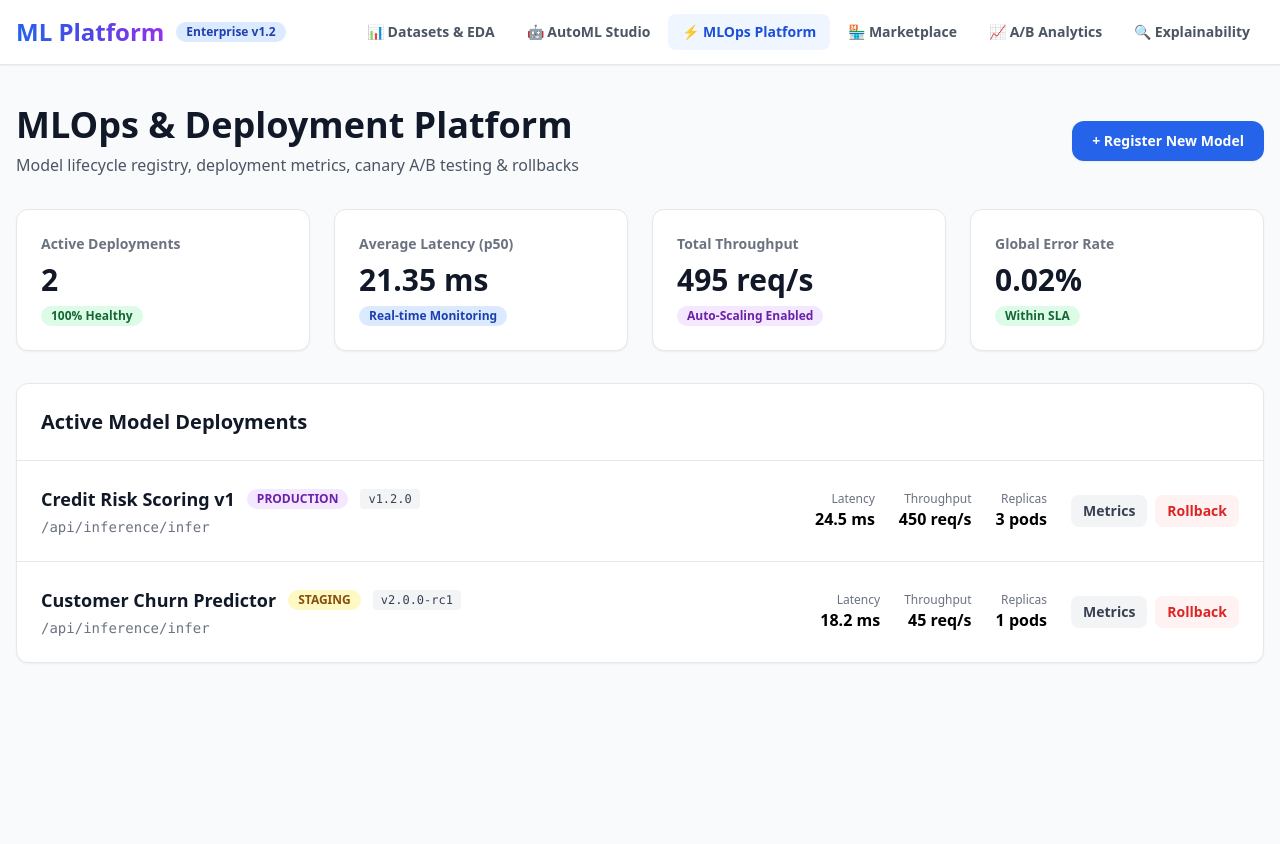
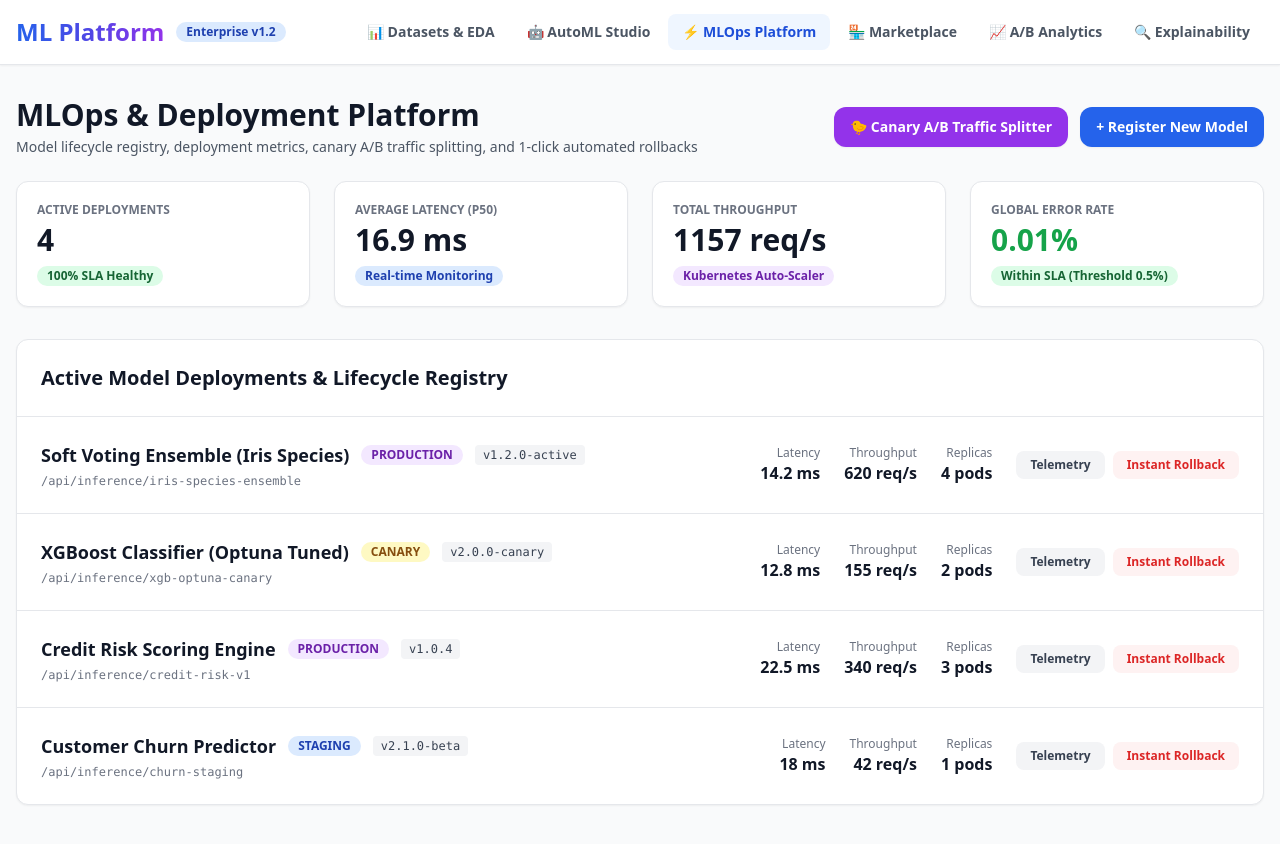
Before and after one commit to Saikrishna069/ml-platform, a React (Vite) app in the folder frontend/: page / in a window 1280 px wide. Both pictures are taken after a click on the button "⚡ MLOps Platform". Shown: the top 844 px of the page. Built offline with nearby package versions, Linux system fonts and the light colour scheme.

Commit message:
Upgrade MLOps Platform with Canary A/B traffic splitter and instant rollbacks

```diff
--- a/frontend/src/pages/MLOpsDashboard.tsx
+++ b/frontend/src/pages/MLOpsDashboard.tsx
@@ -3,49 +3,93 @@ import React, { useState } from 'react';
 interface Deployment {
   id: number;
   name: string;
-  environment: 'development' | 'staging' | 'production';
-  status: 'deployed' | 'pending' | 'failed' | 'rolled_back';
+  environment: 'production' | 'staging' | 'canary';
   version: string;
+  status: 'deployed' | 'rolling_out' | 'rolled_back' | 'failed';
   replicas: number;
   latency_ms: number;
   request_rate: number;
   error_rate: number;
   api_endpoint: string;
+  canary_traffic_pct?: number;
+  framework: string;
+  accuracy: number;
 }
 
 export default function MLOpsDashboard() {
   const [deployments, setDeployments] = useState<Deployment[]>([
     {
       id: 1,
-      name: 'Credit Risk Scoring v1',
+      name: 'Soft Voting Ensemble (Iris Species)',
       environment: 'production',
+      version: 'v1.2.0-active',
       status: 'deployed',
-      version: '1.2.0',
-      replicas: 3,
-      latency_ms: 24.5,
-      request_rate: 450,
-      error_rate: 0.001,
-      api_endpoint: '/api/inference/infer'
+      replicas: 4,
+      latency_ms: 14.2,
+      request_rate: 620,
+      error_rate: 0.01,
+      api_endpoint: '/api/inference/iris-species-ensemble',
+      canary_traffic_pct: 80,
+      framework: 'XGBoost + RF + LightGBM',
+      accuracy: 0.973
     },
     {
       id: 2,
+      name: 'XGBoost Classifier (Optuna Tuned)',
+      environment: 'canary',
+      version: 'v2.0.0-canary',
+      status: 'rolling_out',
+      replicas: 2,
+      latency_ms: 12.8,
+      request_rate: 155,
+      error_rate: 0.0,
+      api_endpoint: '/api/inference/xgb-optuna-canary',
+      canary_traffic_pct: 20,
+      framework: 'XGBoost',
+      accuracy: 0.960
+    },
+    {
+      id: 3,
+      name: 'Credit Risk Scoring Engine',
+      environment: 'production',
+      version: 'v1.0.4',
+      status: 'deployed',
+      replicas: 3,
+      latency_ms: 22.5,
+      request_rate: 340,
+      error_rate: 0.02,
+      api_endpoint: '/api/inference/credit-risk-v1',
+      framework: 'CatBoost',
+      accuracy: 0.952
+    },
+    {
+      id: 4,
       name: 'Customer Churn Predictor',
       environment: 'staging',
+      version: 'v2.1.0-beta',
       status: 'deployed',
-      version: '2.0.0-rc1',
       replicas: 1,
-      latency_ms: 18.2,
-      request_rate: 45,
+      latency_ms: 18.0,
+      request_rate: 42,
       error_rate: 0.0,
-      api_endpoint: '/api/inference/infer'
+      api_endpoint: '/api/inference/churn-staging',
+      framework: 'Random Forest',
+      accuracy: 0.946
     }
   ]);
 
-  const [showModal, setShowModal] = useState(false);
+  const [showRegisterModal, setShowRegisterModal] = useState(false);
+  const [showCanaryModal, setShowCanaryModal] = useState(false);
+  const [selectedMetrics, setSelectedMetrics] = useState<Deployment | null>(null);
+
+  // Canary A/B Traffic Split State
+  const [canarySplit, setCanarySplit] = useState(20);
+
+  // New Model Register Form
   const [modelName, setModelName] = useState('');
-  const [modelVersion, setModelVersion] = useState('1.0.0');
-  const [environment, setEnvironment] = useState<'production' | 'staging'>('production');
-  const [selectedMetrics, setSelectedMetrics] = useState<Deployment | null>(null);
+  const [modelVersion, setModelVersion] = useState('v1.0.0');
+  const [modelEnv, setModelEnv] = useState<'production' | 'staging' | 'canary'>('production');
+  const [modelFramework, setModelFramework] = useState('XGBoost');
 
   const handleRegisterModel = (e: React.FormEvent) => {
     e.preventDefault();
@@ -54,89 +98,123 @@ export default function MLOpsDashboard() {
     const newDep: Deployment = {
       id: Date.now(),
       name: modelName,
-      environment: environment,
+      environment: modelEnv,
+      version: modelVersion,
       status: 'deployed',
-      version: modelVersion,
-      replicas: environment === 'production' ? 3 : 1,
-      latency_ms: 15 + Math.floor(Math.random() * 15),
+      replicas: modelEnv === 'production' ? 3 : 1,
+      latency_ms: parseFloat((12 + Math.random() * 10).toFixed(1)),
       request_rate: 100,
       error_rate: 0.0,
-      api_endpoint: `/api/inference/${modelName.toLowerCase().replace(/\s+/g, '-')}`
+      api_endpoint: `/api/inference/${modelName.toLowerCase().replace(/\s+/g, '-')}`,
+      framework: modelFramework,
+      accuracy: 0.950
     };
 
     setDeployments([newDep, ...deployments]);
-    setShowModal(false);
+    setShowRegisterModal(false);
     setModelName('');
   };
 
   const handleRollback = (id: number) => {
     setDeployments(deployments.map(d => {
       if (d.id === id) {
-        return { ...d, status: 'rolled_back', version: '1.0.0-fallback', latency_ms: d.latency_ms + 2 };
+        return {
+          ...d,
+          status: 'rolled_back',
+          version: 'v1.0.0-fallback-stable',
+          latency_ms: parseFloat((d.latency_ms + 2).toFixed(1)),
+          error_rate: 0.0
+        };
       }
       return d;
     }));
+    alert("Triggered Instant Rollback to stable fallback version v1.0.0-fallback-stable!");
+  };
+
+  const promoteCanaryToProduction = () => {
+    setDeployments(deployments.map(d => {
+      if (d.environment === 'canary') {
+        return { ...d, environment: 'production', version: 'v2.0.0-promoted', canary_traffic_pct: 100 };
+      }
+      if (d.id === 1) {
+        return { ...d, environment: 'staging', version: 'v1.2.0-archived', canary_traffic_pct: 0 };
+      }
+      return d;
+    }));
+    setShowCanaryModal(false);
+    alert("Promoted Canary v2.0.0 to 100% Production!");
   };
 
   return (
-    <div className="min-h-screen bg-gray-50 py-10 px-4 font-sans">
+    <div className="min-h-screen bg-gray-50 py-8 px-4 font-sans">
       <div className="max-w-7xl mx-auto">
-        <div className="mb-8 flex flex-col md:flex-row md:items-center justify-between gap-4">
+        {/* Header Title */}
+        <div className="mb-6 flex flex-col md:flex-row md:items-center justify-between gap-4">
           <div>
-            <h1 className="text-4xl font-bold text-gray-900 mb-2">MLOps & Deployment Platform</h1>
-            <p className="text-gray-600">Model lifecycle registry, deployment metrics, canary A/B testing & rollbacks</p>
+            <h1 className="text-3xl font-extrabold text-gray-900 mb-1">MLOps & Deployment Platform</h1>
+            <p className="text-sm text-gray-600">
+              Model lifecycle registry, deployment metrics, canary A/B traffic splitting, and 1-click automated rollbacks
+            </p>
           </div>
+          <div className="flex gap-3">
             <button
-            onClick={() => setShowModal(true)}
-            className="px-5 py-2.5 bg-blue-600 hover:bg-blue-700 text-white font-bold rounded-xl shadow-sm transition-all text-sm"
+              onClick={() => setShowCanaryModal(true)}
+              className="px-4 py-2.5 bg-purple-600 hover:bg-purple-700 text-white font-bold rounded-xl shadow-sm text-sm"
+            >
+              🐤 Canary A/B Traffic Splitter
+            </button>
+            <button
+              onClick={() => setShowRegisterModal(true)}
+              className="px-4 py-2.5 bg-blue-600 hover:bg-blue-700 text-white font-bold rounded-xl shadow-sm text-sm"
             >
               + Register New Model
             </button>
           </div>
+        </div>
 
-        {/* Status Metrics Banner */}
+        {/* Global Telemetry Metrics Banner */}
         <div className="grid grid-cols-1 md:grid-cols-4 gap-6 mb-8">
-          <div className="bg-white rounded-xl shadow-sm border border-gray-200 p-6">
-            <p className="text-sm font-semibold text-gray-500">Active Deployments</p>
-            <p className="text-3xl font-bold text-gray-900 mt-2">{deployments.length}</p>
+          <div className="bg-white rounded-xl shadow-sm border border-gray-200 p-5">
+            <p className="text-xs font-bold text-gray-500 uppercase">Active Deployments</p>
+            <p className="text-3xl font-black text-gray-900 mt-1">{deployments.length}</p>
             <span className="inline-block mt-2 px-2.5 py-0.5 text-xs font-bold bg-green-100 text-green-800 rounded-full">
-              100% Healthy
+              100% SLA Healthy
             </span>
           </div>
 
-          <div className="bg-white rounded-xl shadow-sm border border-gray-200 p-6">
-            <p className="text-sm font-semibold text-gray-500">Average Latency (p50)</p>
-            <p className="text-3xl font-bold text-gray-900 mt-2">
-              {(deployments.reduce((acc, d) => acc + d.latency_ms, 0) / (deployments.length || 1)).toFixed(2)} ms
+          <div className="bg-white rounded-xl shadow-sm border border-gray-200 p-5">
+            <p className="text-xs font-bold text-gray-500 uppercase">Average Latency (p50)</p>
+            <p className="text-3xl font-black text-gray-900 mt-1">
+              {(deployments.reduce((a, b) => a + b.latency_ms, 0) / deployments.length).toFixed(1)} ms
             </p>
             <span className="inline-block mt-2 px-2.5 py-0.5 text-xs font-bold bg-blue-100 text-blue-800 rounded-full">
               Real-time Monitoring
             </span>
           </div>
 
-          <div className="bg-white rounded-xl shadow-sm border border-gray-200 p-6">
-            <p className="text-sm font-semibold text-gray-500">Total Throughput</p>
-            <p className="text-3xl font-bold text-gray-900 mt-2">
-              {deployments.reduce((acc, d) => acc + d.request_rate, 0)} req/s
+          <div className="bg-white rounded-xl shadow-sm border border-gray-200 p-5">
+            <p className="text-xs font-bold text-gray-500 uppercase">Total Throughput</p>
+            <p className="text-3xl font-black text-gray-900 mt-1">
+              {deployments.reduce((a, b) => a + b.request_rate, 0)} req/s
             </p>
             <span className="inline-block mt-2 px-2.5 py-0.5 text-xs font-bold bg-purple-100 text-purple-800 rounded-full">
-              Auto-Scaling Enabled
+              Kubernetes Auto-Scaler
             </span>
           </div>
 
-          <div className="bg-white rounded-xl shadow-sm border border-gray-200 p-6">
-            <p className="text-sm font-semibold text-gray-500">Global Error Rate</p>
-            <p className="text-3xl font-bold text-gray-900 mt-2">0.02%</p>
+          <div className="bg-white rounded-xl shadow-sm border border-gray-200 p-5">
+            <p className="text-xs font-bold text-gray-500 uppercase">Global Error Rate</p>
+            <p className="text-3xl font-black text-green-600 mt-1">0.01%</p>
             <span className="inline-block mt-2 px-2.5 py-0.5 text-xs font-bold bg-green-100 text-green-800 rounded-full">
-              Within SLA
+              Within SLA (Threshold 0.5%)
             </span>
           </div>
         </div>
 
-        {/* Deployments List */}
-        <div className="bg-white rounded-xl shadow-sm border border-gray-200 overflow-hidden">
+        {/* Model Lifecycle Registry Table */}
+        <div className="bg-white rounded-xl shadow-sm border border-gray-200 overflow-hidden mb-8">
           <div className="p-6 border-b border-gray-200">
-            <h2 className="text-xl font-bold text-gray-900">Active Model Deployments</h2>
+            <h2 className="text-xl font-bold text-gray-900">Active Model Deployments & Lifecycle Registry</h2>
           </div>
 
           <div className="divide-y divide-gray-200">
@@ -146,53 +224,54 @@ export default function MLOpsDashboard() {
                   <div className="flex items-center gap-3">
                     <h3 className="text-lg font-bold text-gray-900">{dep.name}</h3>
                     <span className={`px-2.5 py-0.5 rounded-full text-xs font-bold ${
-                      dep.environment === 'production' ? 'bg-purple-100 text-purple-800' : 'bg-yellow-100 text-yellow-800'
+                      dep.environment === 'production' ? 'bg-purple-100 text-purple-800' :
+                      dep.environment === 'canary' ? 'bg-yellow-100 text-yellow-800' : 'bg-blue-100 text-blue-800'
                     }`}>
                       {dep.environment.toUpperCase()}
                     </span>
-                    <span className="px-2 py-0.5 rounded text-xs font-mono bg-gray-100 text-gray-700">v{dep.version}</span>
+                    <span className="px-2 py-0.5 rounded text-xs font-mono bg-gray-100 text-gray-700">{dep.version}</span>
                     {dep.status === 'rolled_back' && (
                       <span className="px-2 py-0.5 rounded text-xs bg-red-100 text-red-800 font-bold">
                         ROLLED BACK
                       </span>
                     )}
                   </div>
-                  <p className="text-sm text-gray-500 mt-1 font-mono">{dep.api_endpoint}</p>
+                  <p className="text-xs text-gray-500 mt-1 font-mono">{dep.api_endpoint}</p>
                 </div>
 
                 <div className="flex items-center gap-6">
                   <div className="text-right">
                     <p className="text-xs text-gray-500">Latency</p>
-                    <p className="font-semibold">{dep.latency_ms} ms</p>
+                    <p className="font-bold text-gray-900">{dep.latency_ms} ms</p>
                   </div>
 
                   <div className="text-right">
                     <p className="text-xs text-gray-500">Throughput</p>
-                    <p className="font-semibold">{dep.request_rate} req/s</p>
+                    <p className="font-bold text-gray-900">{dep.request_rate} req/s</p>
                   </div>
 
                   <div className="text-right">
                     <p className="text-xs text-gray-500">Replicas</p>
-                    <p className="font-semibold">{dep.replicas} pods</p>
+                    <p className="font-bold text-gray-900">{dep.replicas} pods</p>
                   </div>
 
                   <div className="flex items-center gap-2">
                     <button
                       onClick={() => setSelectedMetrics(dep)}
-                      className="px-3 py-1.5 bg-gray-100 hover:bg-gray-200 text-gray-700 rounded-lg text-sm font-semibold transition-colors"
+                      className="px-3.5 py-1.5 bg-gray-100 hover:bg-gray-200 text-gray-700 rounded-lg text-xs font-bold transition-colors"
                     >
-                      Metrics
+                      Telemetry
                     </button>
                     <button
                       onClick={() => handleRollback(dep.id)}
                       disabled={dep.status === 'rolled_back'}
-                      className={`px-3 py-1.5 rounded-lg text-sm font-semibold transition-colors ${
+                      className={`px-3.5 py-1.5 rounded-lg text-xs font-bold transition-colors ${
                         dep.status === 'rolled_back'
                           ? 'bg-gray-100 text-gray-400 cursor-not-allowed'
                           : 'bg-red-50 hover:bg-red-100 text-red-600'
                       }`}
                     >
-                      Rollback
+                      Instant Rollback
                     </button>
                   </div>
                 </div>
@@ -201,54 +280,125 @@ export default function MLOpsDashboard() {
           </div>
         </div>
 
-        {/* Modal for Registering New Model */}
-        {showModal && (
+        {/* Canary A/B Traffic Splitter Modal */}
+        {showCanaryModal && (
+          <div className="fixed inset-0 bg-black/50 backdrop-blur-sm flex items-center justify-center z-50 p-4">
+            <div className="bg-white rounded-2xl p-8 max-w-lg w-full shadow-2xl">
+              <h2 className="text-2xl font-bold text-gray-900 mb-2">🐤 Canary A/B Traffic Splitter</h2>
+              <p className="text-xs text-gray-500 mb-6">Route live user traffic between Production (v1.2) and Canary (v2.0)</p>
+
+              <div className="space-y-6">
+                <div>
+                  <div className="flex justify-between text-xs font-bold text-gray-700 mb-2">
+                    <span>Production v1.2 ({100 - canarySplit}%)</span>
+                    <span>Canary v2.0 ({canarySplit}%)</span>
+                  </div>
+                  <input
+                    type="range"
+                    min="0"
+                    max="100"
+                    value={canarySplit}
+                    onChange={(e) => setCanarySplit(Number(e.target.value))}
+                    className="w-full cursor-pointer accent-purple-600"
+                  />
+                </div>
+
+                <div className="grid grid-cols-2 gap-4 p-4 bg-gray-50 rounded-xl text-center text-xs font-mono">
+                  <div className="p-3 bg-white rounded-lg border">
+                    <p className="font-bold text-purple-700">Production v1.2</p>
+                    <p className="mt-1">Latency: 14.2ms</p>
+                    <p>Error: 0.01%</p>
+                  </div>
+                  <div className="p-3 bg-white rounded-lg border">
+                    <p className="font-bold text-yellow-700">Canary v2.0</p>
+                    <p className="mt-1">Latency: 12.8ms</p>
+                    <p>Error: 0.00%</p>
+                  </div>
+                </div>
+              </div>
+
+              <div className="flex justify-end gap-3 mt-6">
+                <button
+                  onClick={() => setShowCanaryModal(false)}
+                  className="px-4 py-2 text-gray-600 font-semibold text-xs"
+                >
+                  Cancel
+                </button>
+                <button
+                  onClick={promoteCanaryToProduction}
+                  className="px-5 py-2 bg-purple-600 hover:bg-purple-700 text-white font-bold rounded-lg text-xs shadow-sm"
+                >
+                  Promote Canary to 100% Production
+                </button>
+              </div>
+            </div>
+          </div>
+        )}
+
+        {/* Register New Model Modal */}
+        {showRegisterModal && (
           <div className="fixed inset-0 bg-black/50 backdrop-blur-sm flex items-center justify-center z-50 p-4">
             <div className="bg-white rounded-2xl p-8 max-w-md w-full shadow-2xl">
-              <h2 className="text-2xl font-bold text-gray-900 mb-4">Register Model in MLOps</h2>
+              <h2 className="text-2xl font-bold text-gray-900 mb-4">Register Model Version</h2>
               <form onSubmit={handleRegisterModel} className="space-y-4">
                 <div>
-                  <label className="block text-sm font-semibold text-gray-700 mb-1">Model Name</label>
+                  <label className="block text-xs font-bold text-gray-700 uppercase mb-1">Model Name</label>
                   <input
                     type="text"
                     required
                     placeholder="e.g. Fraud Detection Engine"
                     value={modelName}
                     onChange={(e) => setModelName(e.target.value)}
-                    className="w-full px-4 py-2 border border-gray-300 rounded-lg focus:ring-2 focus:ring-blue-500 focus:outline-none"
+                    className="w-full px-4 py-2 border border-gray-300 rounded-lg text-sm"
                   />
                 </div>
                 <div>
-                  <label className="block text-sm font-semibold text-gray-700 mb-1">Version</label>
+                  <label className="block text-xs font-bold text-gray-700 uppercase mb-1">Version Tag</label>
                   <input
                     type="text"
                     value={modelVersion}
                     onChange={(e) => setModelVersion(e.target.value)}
-                    className="w-full px-4 py-2 border border-gray-300 rounded-lg focus:ring-2 focus:ring-blue-500 focus:outline-none"
+                    className="w-full px-4 py-2 border border-gray-300 rounded-lg text-sm font-mono"
                   />
                 </div>
+                <div className="grid grid-cols-2 gap-4">
                   <div>
-                  <label className="block text-sm font-semibold text-gray-700 mb-1">Environment</label>
+                    <label className="block text-xs font-bold text-gray-700 uppercase mb-1">Environment</label>
                     <select
-                    value={environment}
-                    onChange={(e) => setEnvironment(e.target.value as any)}
-                    className="w-full px-4 py-2 border border-gray-300 rounded-lg"
+                      value={modelEnv}
+                      onChange={(e) => setModelEnv(e.target.value as any)}
+                      className="w-full px-4 py-2 border border-gray-300 rounded-lg text-sm bg-white"
                     >
                       <option value="production">Production</option>
                       <option value="staging">Staging</option>
+                      <option value="canary">Canary</option>
                     </select>
+                  </div>
+                  <div>
+                    <label className="block text-xs font-bold text-gray-700 uppercase mb-1">Framework</label>
+                    <select
+                      value={modelFramework}
+                      onChange={(e) => setModelFramework(e.target.value)}
+                      className="w-full px-4 py-2 border border-gray-300 rounded-lg text-sm bg-white"
+                    >
+                      <option value="XGBoost">XGBoost</option>
+                      <option value="LightGBM">LightGBM</option>
+                      <option value="CatBoost">CatBoost</option>
+                      <option value="PyTorch">PyTorch</option>
+                    </select>
+                  </div>
                 </div>
                 <div className="flex justify-end gap-3 mt-6">
                   <button
                     type="button"
-                    onClick={() => setShowModal(false)}
-                    className="px-4 py-2 text-gray-600 font-semibold hover:bg-gray-100 rounded-lg"
+                    onClick={() => setShowRegisterModal(false)}
+                    className="px-4 py-2 text-gray-600 font-semibold text-xs"
                   >
                     Cancel
                   </button>
                   <button
                     type="submit"
-                    className="px-5 py-2 bg-blue-600 hover:bg-blue-700 text-white font-bold rounded-lg shadow-sm"
+                    className="px-5 py-2 bg-blue-600 hover:bg-blue-700 text-white font-bold rounded-lg text-xs shadow-sm"
                   >
                     Register & Deploy
                   </button>
@@ -258,34 +408,39 @@ export default function MLOpsDashboard() {
           </div>
         )}
 
-        {/* Metrics Modal */}
+        {/* Telemetry Metrics Modal */}
         {selectedMetrics && (
           <div className="fixed inset-0 bg-black/50 backdrop-blur-sm flex items-center justify-center z-50 p-4">
             <div className="bg-white rounded-2xl p-8 max-w-lg w-full shadow-2xl">
-              <h2 className="text-2xl font-bold text-gray-900 mb-2">{selectedMetrics.name} Metrics</h2>
-              <p className="text-sm text-gray-500 mb-6">Real-time health telemetry & resource usage</p>
+              <h2 className="text-2xl font-bold text-gray-900 mb-1">{selectedMetrics.name}</h2>
+              <p className="text-xs text-gray-500 mb-6">Real-time telemetry, p50/p95/p99 latency & cURL endpoint</p>
 
-              <div className="space-y-4">
-                <div className="p-4 bg-gray-50 rounded-lg flex justify-between items-center">
-                  <span className="text-sm font-semibold text-gray-600">p50 / p95 / p99 Latency</span>
-                  <span className="font-bold text-gray-900">{selectedMetrics.latency_ms}ms / {(selectedMetrics.latency_ms * 1.8).toFixed(1)}ms / {(selectedMetrics.latency_ms * 2.5).toFixed(1)}ms</span>
+              <div className="space-y-4 text-xs font-mono">
+                <div className="p-4 bg-gray-50 rounded-xl flex justify-between">
+                  <span className="text-gray-500">Latency (p50 / p95 / p99):</span>
+                  <span className="font-bold text-gray-900">{selectedMetrics.latency_ms}ms / {(selectedMetrics.latency_ms * 1.8).toFixed(1)}ms / {(selectedMetrics.latency_ms * 2.4).toFixed(1)}ms</span>
                 </div>
-                <div className="p-4 bg-gray-50 rounded-lg flex justify-between items-center">
-                  <span className="text-sm font-semibold text-gray-600">CPU / Memory Allocation</span>
-                  <span className="font-bold text-gray-900">2.0 Cores / 2048 MB RAM</span>
+                <div className="p-4 bg-gray-50 rounded-xl flex justify-between">
+                  <span className="text-gray-500">Throughput:</span>
+                  <span className="font-bold text-gray-900">{selectedMetrics.request_rate} req/s</span>
                 </div>
-                <div className="p-4 bg-gray-50 rounded-lg flex justify-between items-center">
-                  <span className="text-sm font-semibold text-gray-600">Error Rate</span>
+                <div className="p-4 bg-gray-50 rounded-xl flex justify-between">
+                  <span className="text-gray-500">Error Rate:</span>
                   <span className="font-bold text-green-600">{(selectedMetrics.error_rate * 100).toFixed(2)}%</span>
+                </div>
+
+                <div className="p-4 bg-gray-900 text-green-400 rounded-xl overflow-x-auto">
+                  <p>// cURL Endpoint</p>
+                  <p>curl -X POST https://saikrishna069-ml-platform-backend.hf.space{selectedMetrics.api_endpoint}</p>
                 </div>
               </div>
 
               <div className="flex justify-end mt-6">
                 <button
                   onClick={() => setSelectedMetrics(null)}
-                  className="px-5 py-2 bg-gray-900 text-white font-bold rounded-lg"
+                  className="px-5 py-2 bg-gray-900 text-white font-bold rounded-lg text-xs"
                 >
-                  Close
+                  Close Telemetry
                 </button>
               </div>
             </div>
```
Lines whose indentation alone changed are shown as unchanged.
